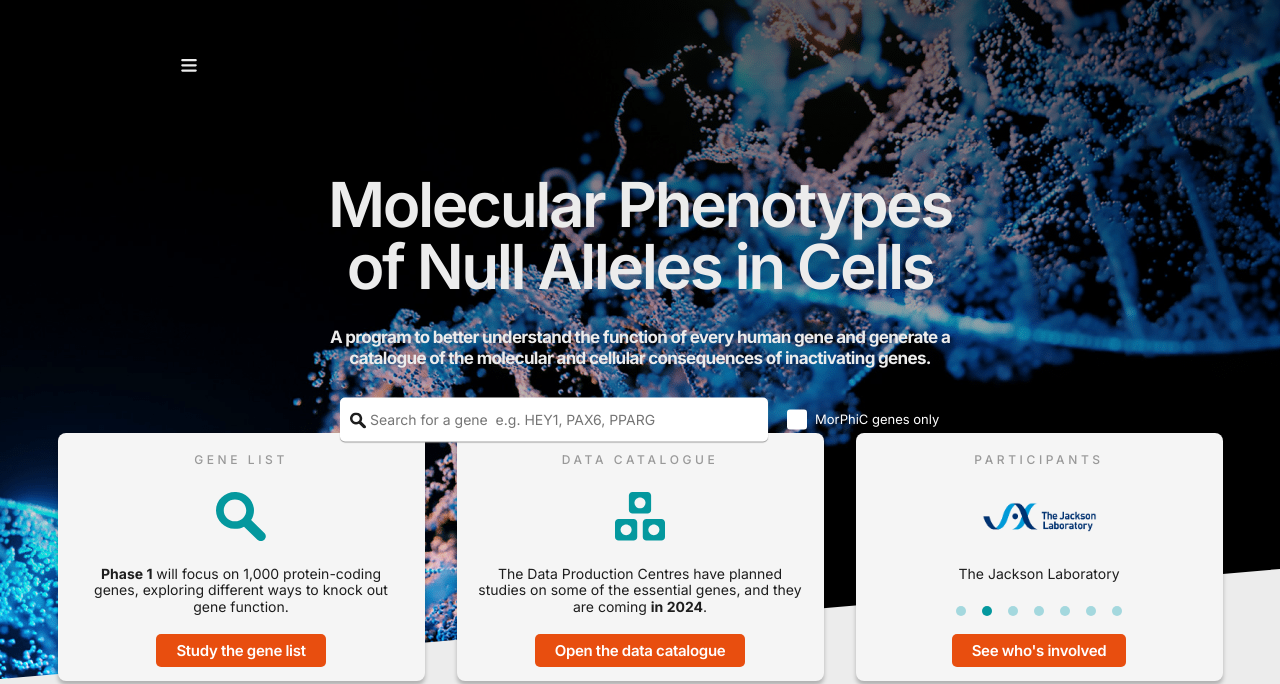
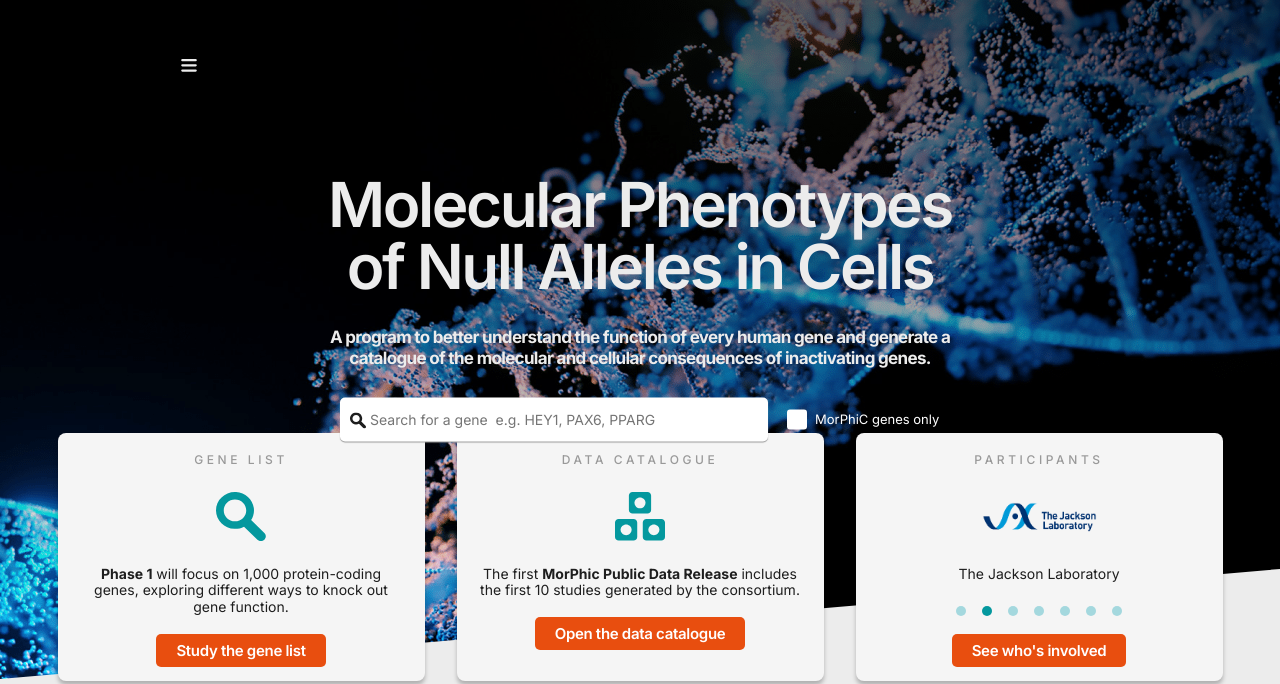
Before and after one commit to ebi-ait/morphic-website, a Gatsby site in the folder react-app/: page / in a window 1280 px wide. Shown: the part 125-809 px from the top of the page. Built offline with nearby package versions, Linux system fonts and the light colour scheme; Gatsby itself is replaced by a stand-in of ours.

Commit message:
Change text on Home Page

```diff
--- a/react-app/src/pages/index.js
+++ b/react-app/src/pages/index.js
@@ -53,7 +53,7 @@ export default function Home() {
               <h3 className="home-card-title">data Catalogue</h3>
               <span aria-hidden className="home-card-icon icon-data-tracker"></span>
               <p className="home-card-text">
-                The Data Production Centres have planned studies on some of the essential genes, and they are coming <span className="bold">in 2024</span>.
+                The first <span className="bold">MorPhic Public Data Release</span> includes the first 10 studies generated by the consortium.
               </p>
               <div>
                 <Link to="/data" className="home-card-link">
```
